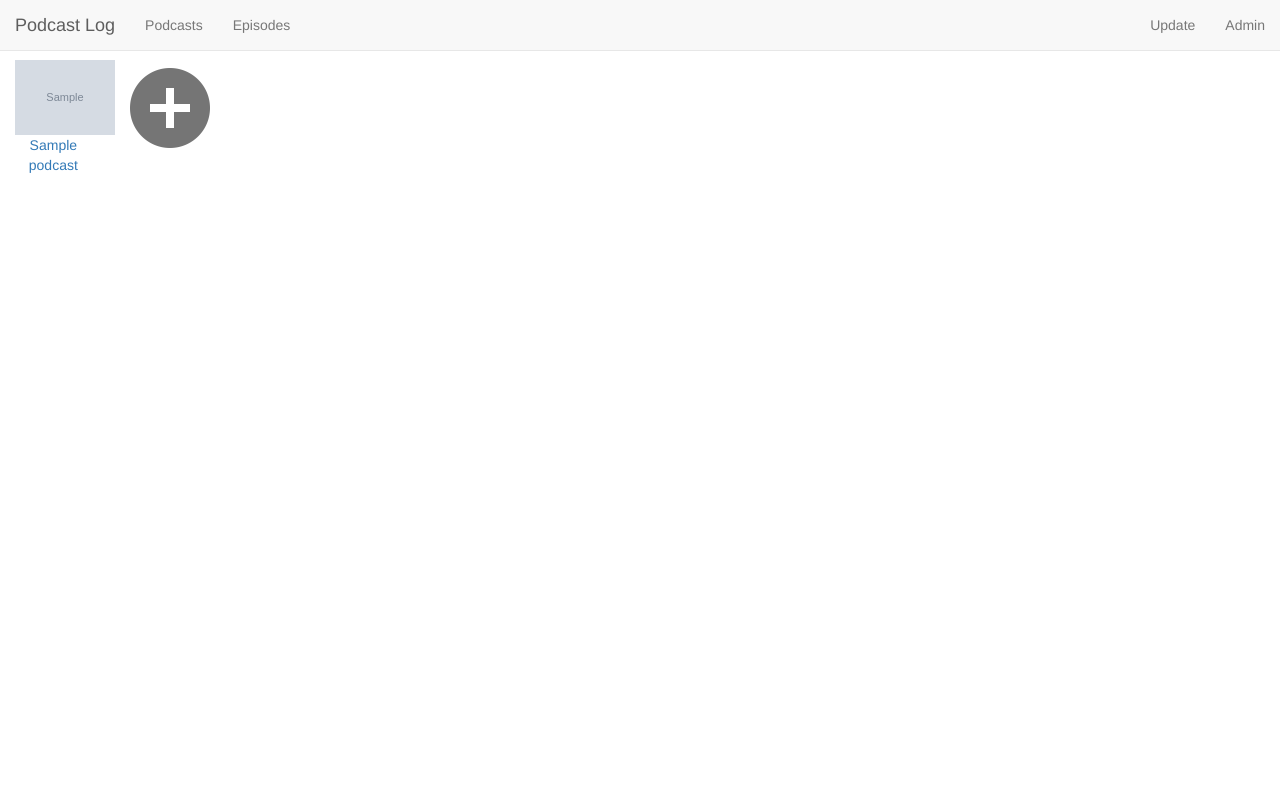
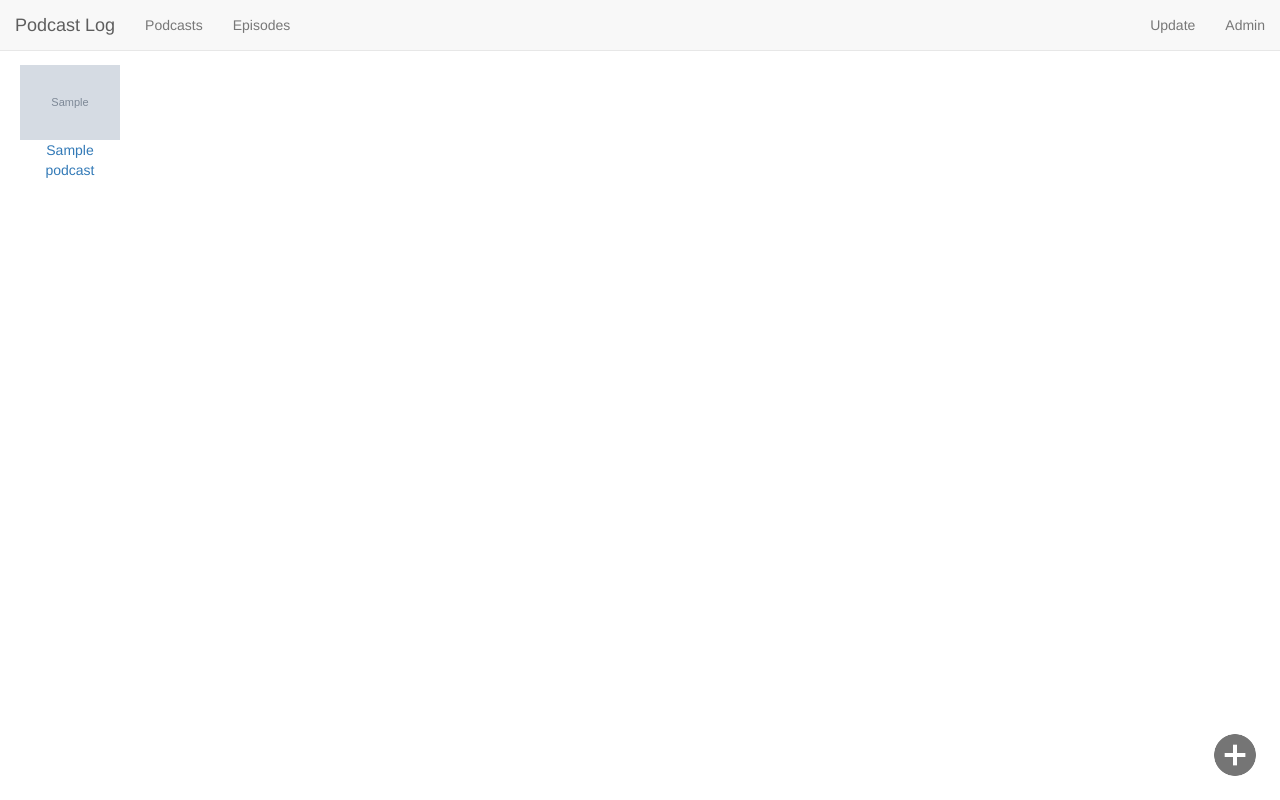
Before and after one commit to mattkram/podcast-log, a Django app: page / in a window 1280 px wide. Run offline with Django 3.2, Linux system fonts and the light colour scheme; tables that the repository leaves empty hold one stand-in row (values such as "Sample post"); grey boxes marked "Sample" are stand-in pictures; some libraries are stand-ins or nearby versions.

Commit message:
Reformat index

```diff
--- a/src/podcast_log/static/css/style.css
+++ b/src/podcast_log/static/css/style.css
@@ -1,3 +1,17 @@
 .podcast-title-block {
 
 }
+
+.podcast-gallery {
+    margin: 5px;
+    padding: 0;
+    display: inline-block;
+    width: 100px;
+    vertical-align: top;
+}
+
+.btn-add-podcast {
+    position: absolute;
+    right: 20px;
+    bottom: 20px;
+}
--- a/src/podcast_log/templates/index.html
+++ b/src/podcast_log/templates/index.html
@@ -4,20 +4,17 @@
 
 {% block content %}
 
-<div class="row">
 {% for podcast in podcast_list %}
-  <div class="col-sm-1 text-center">
+<div class="podcast-gallery text-center">
   <a href="{% url 'podcast' podcast.id %}">
     <img src="{{ podcast.image_url }}" style="width:100px">
     {{ podcast.title }}
   </a>
 </div>
 {% endfor %}
-  <div class="col-sm-1 text-center">
-    <a href="{% url 'add-podcast' %}">
-      <img src="{% static 'img/add_circle.png' %}">
+
+<a class="btn-add-podcast" href="{% url 'add-podcast' %}">
+  <img src="{% static 'img/add_circle.png' %}" style="width: 50px;">
 </a>
-  </div>
-</div>
 
 {% endblock %}
```
Lines whose indentation alone changed are shown as unchanged.
